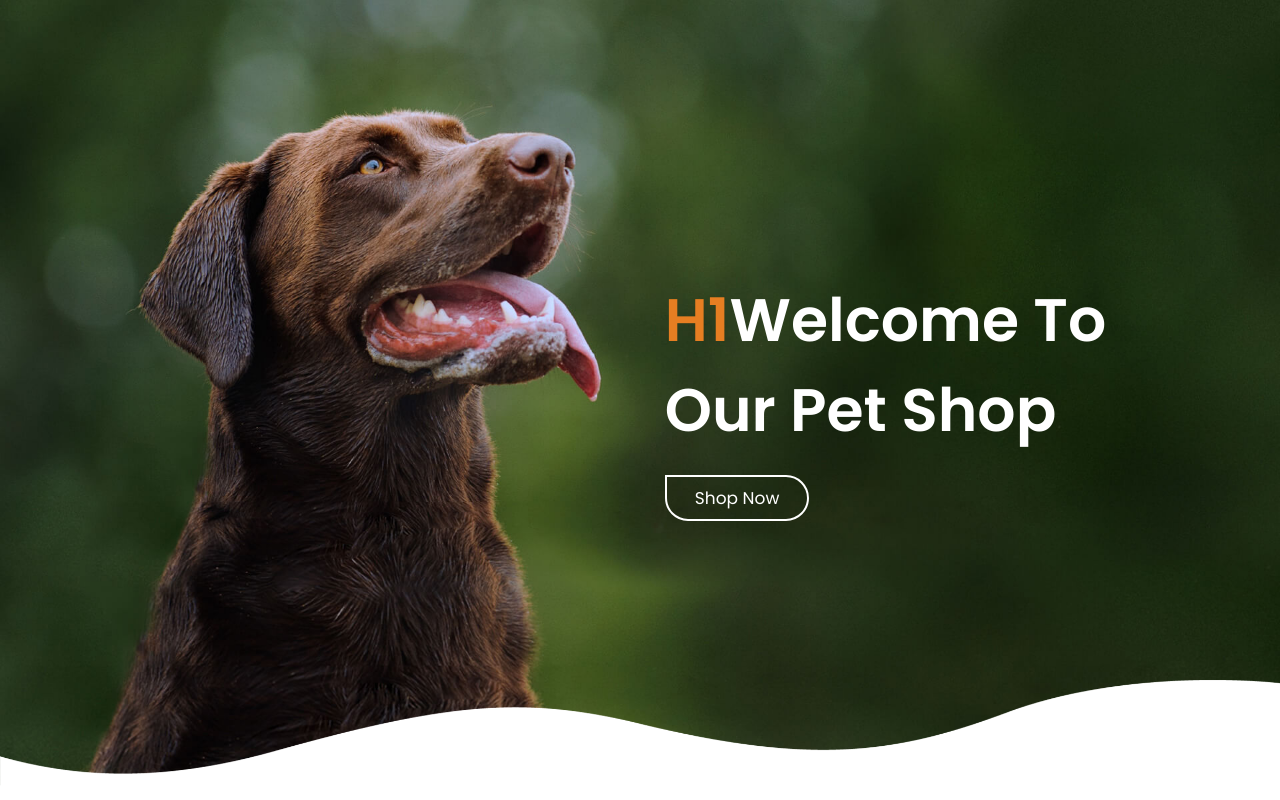
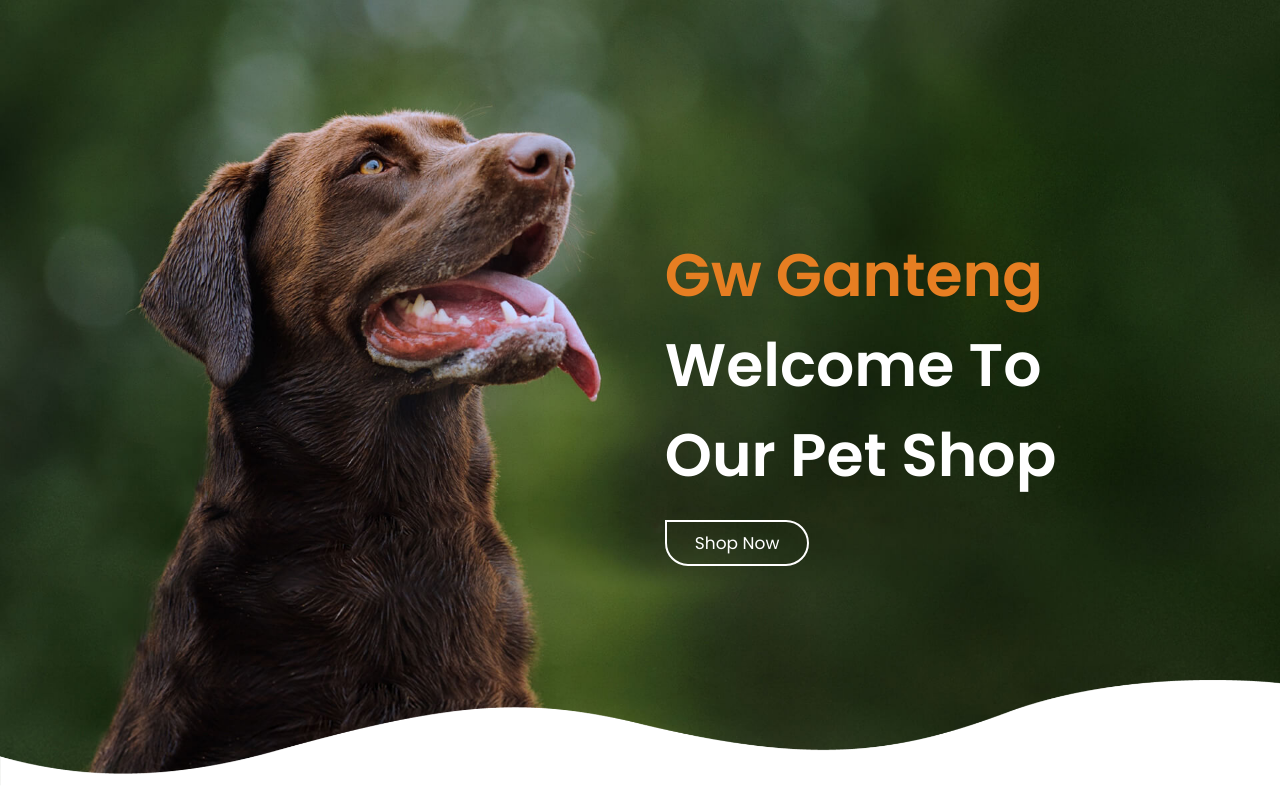
Before and after one commit to fullstack-jay/landing-page-pet-shop, a website built with Parcel: page index.html in a window 1280 px wide. Shown: the top 800 px of the page. Built offline with nearby package versions, Linux system fonts and the light colour scheme.

Commit message:
mengganti H1

```diff
--- a/index.html
+++ b/index.html
@@ -52,7 +52,7 @@
   <!-- Home Section Start -->
   <section class="home" id="home">
     <div class="content">
-      <h3><span>h1</span>Welcome to our pet shop</h3>
+      <h3><span>Gw ganteng </span>Welcome to our pet shop</h3>
       <a href="#" class="btn">Shop now</a>
     </div>
     <img src="./assets/img/bottom_wave.png" class="wave" alt="">
```
